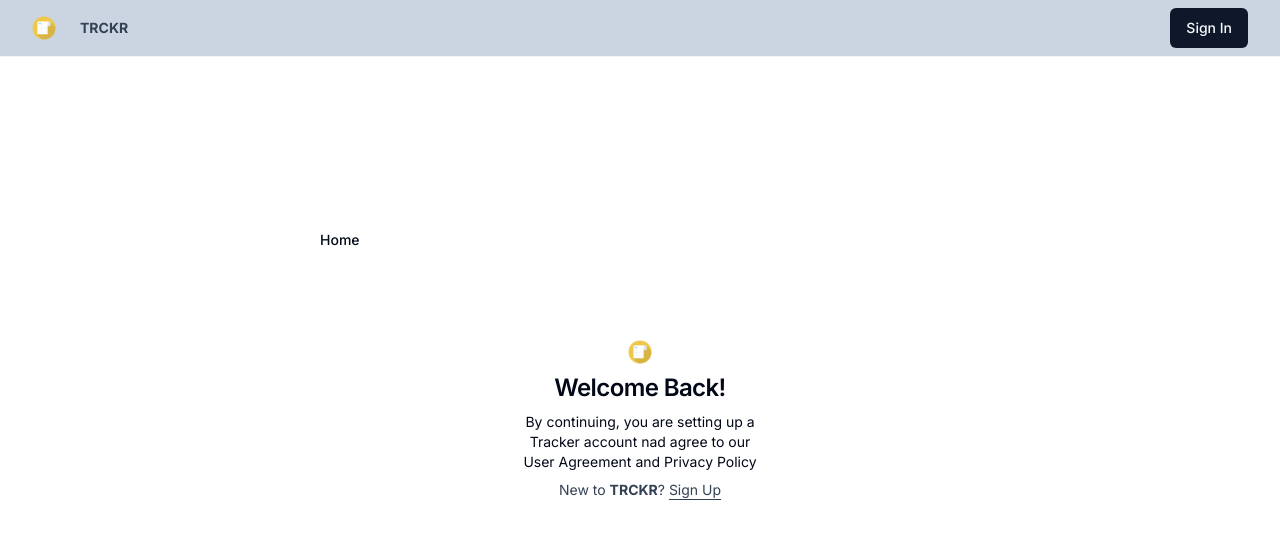
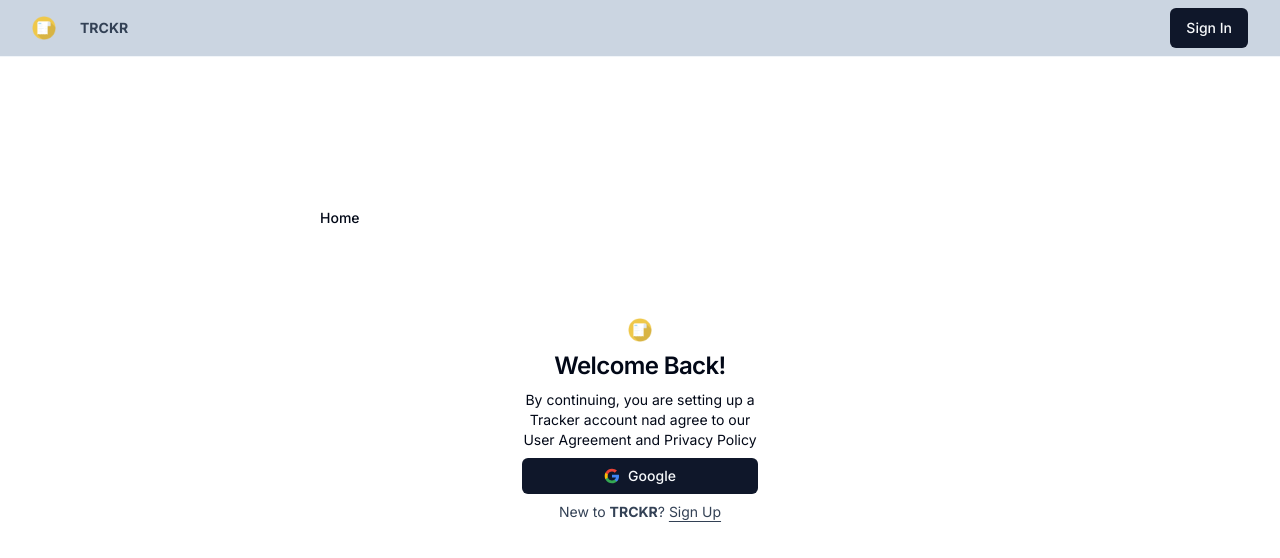
Before and after one commit to gjmooney/receipt-tracker-next, a Next.js app: page /sign-in in a window 1280 px wide. Shown: the top 558 px of the page. Built offline with nearby package versions, Linux system fonts and the light colour scheme.

Commit message:
Create UserAuthForm

```diff
--- /dev/null
+++ b/components/IconsSvg.tsx
@@ -0,0 +1,27 @@
+import { LucideProps, MessageSquare, User } from "lucide-react";
+
+export const Icons = {
+  user: User,
+  google: (props: LucideProps) => (
+    <svg {...props} viewBox="0 0 24 24">
+      <path
+        d="M22.56 12.25c0-.78-.07-1.53-.2-2.25H12v4.26h5.92c-.26 1.37-1.04 2.53-2.21 3.31v2.77h3.57c2.08-1.92 3.28-4.74 3.28-8.09z"
+        fill="#4285F4"
+      />
+      <path
+        d="M12 23c2.97 0 5.46-.98 7.28-2.66l-3.57-2.77c-.98.66-2.23 1.06-3.71 1.06-2.86 0-5.29-1.93-6.16-4.53H2.18v2.84C3.99 20.53 7.7 23 12 23z"
+        fill="#34A853"
+      />
+      <path
+        d="M5.84 14.09c-.22-.66-.35-1.36-.35-2.09s.13-1.43.35-2.09V7.07H2.18C1.43 8.55 1 10.22 1 12s.43 3.45 1.18 4.93l2.85-2.22.81-.62z"
+        fill="#FBBC05"
+      />
+      <path
+        d="M12 5.38c1.62 0 3.06.56 4.21 1.64l3.15-3.15C17.45 2.09 14.97 1 12 1 7.7 1 3.99 3.47 2.18 7.07l3.66 2.84c.87-2.6 3.3-4.53 6.16-4.53z"
+        fill="#EA4335"
+      />
+      <path d="M1 1h22v22H1z" fill="none" />
+    </svg>
+  ),
+  commentReply: MessageSquare,
+};
--- a/components/SignIn.tsx
+++ b/components/SignIn.tsx
@@ -1,5 +1,6 @@
 import Image from "next/image";
 import Link from "next/link";
+import UserAuthForm from "./UserAuthForm";
 
 const SignIn = () => {
   return (
@@ -14,7 +15,7 @@
           User Agreement and Privacy Policy
         </p>
 
-        {/** TODO: sign in form */}
+        <UserAuthForm />
 
         <p className="px-8 text-center text-sm text-slate-700">
           New to <b>TRCKR</b>?{" "}
--- /dev/null
+++ b/components/UserAuthForm.tsx
@@ -0,0 +1,51 @@
+"use client";
+
+import { useToast } from "@/hooks/use-toast";
+import { signIn } from "next-auth/react";
+import { FC, useState } from "react";
+import { Icons } from "./IconsSvg";
+import { Button } from "./ui/button";
+import { Loader2 } from "lucide-react";
+
+interface UserAuthFormProps {}
+
+const UserAuthForm: FC<UserAuthFormProps> = ({}) => {
+  const [isLoading, setIsLoading] = useState(false);
+  const { toast } = useToast();
+
+  const loginWithGoogle = async () => {
+    try {
+      setIsLoading(true);
+      await signIn("google");
+    } catch (error) {
+      // TODO: toast
+      toast({
+        title: "There was a problem",
+        description: "There was a problem logging in with Google",
+        variant: "destructive",
+      });
+    } finally {
+      setIsLoading(false);
+    }
+  };
+
+  return (
+    <div className="flex justify-center">
+      <Button
+        onClick={loginWithGoogle}
+        isLoading={isLoading}
+        size={"sm"}
+        className="w-full"
+      >
+        {isLoading ? (
+          <Loader2 className="mr-2 h-4 w-4 animate-spin" />
+        ) : (
+          <Icons.google className="mr-2 h-4 w-4" />
+        )}
+        Google
+      </Button>
+    </div>
+  );
+};
+
+export default UserAuthForm;
--- a/package.json
+++ b/package.json
@@ -11,6 +11,7 @@
   },
   "dependencies": {
     "@radix-ui/react-slot": "^1.0.2",
+    "@radix-ui/react-toast": "^1.1.4",
     "@types/node": "20.4.5",
     "@types/react": "18.2.16",
     "@types/react-dom": "18.2.7",
@@ -21,6 +22,7 @@
     "eslint-config-next": "13.4.12",
     "lucide-react": "^0.263.1",
     "next": "13.4.12",
+    "next-auth": "^4.22.3",
     "postcss": "8.4.27",
     "react": "18.2.0",
     "react-dom": "18.2.0",
```
Also changed, not shown: 1 other file (tests, documents, lock files or other folders).
